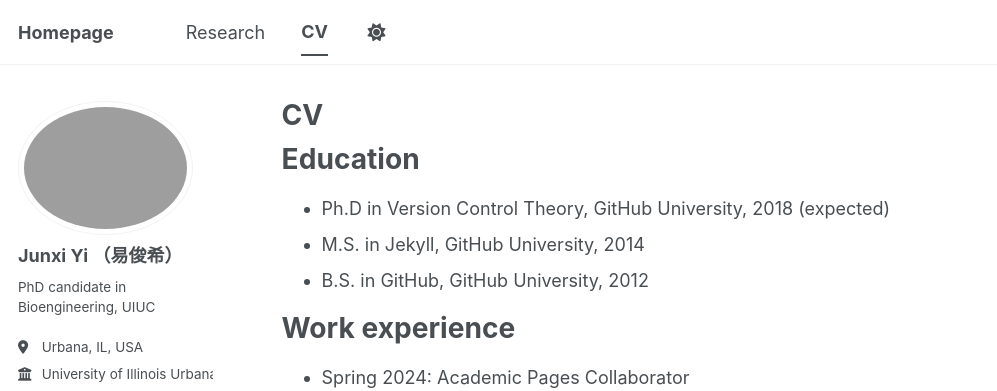
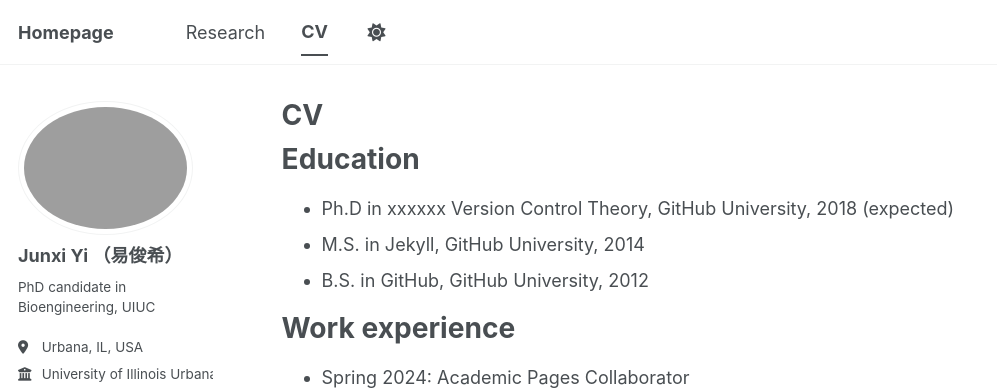
Before and after one commit to yjx1030/yjx1030.github.io, a Jekyll site: the page built from _pages/cv.md, in a window 1280 px wide and 900 px high. Shown: the top 391 px of the window, without its empty margins (0-997 px from the left). Built offline with Jekyll 4.4.1, drawn with Linux system fonts in a browser that asks for light colours; some web fonts are replaced; a script bundle is joined from its source files by our own code; library files that are not in the unit come from our copies.

Commit message:
Update cv.md

```diff
--- a/_pages/cv.md
+++ b/_pages/cv.md
@@ -11,7 +11,7 @@ redirect_from:
 
 Education
 ======
-* Ph.D in Version Control Theory, GitHub University, 2018 (expected)
+* Ph.D in xxxxxx Version Control Theory, GitHub University, 2018 (expected)
 * M.S. in Jekyll, GitHub University, 2014
 * B.S. in GitHub, GitHub University, 2012
 
```
